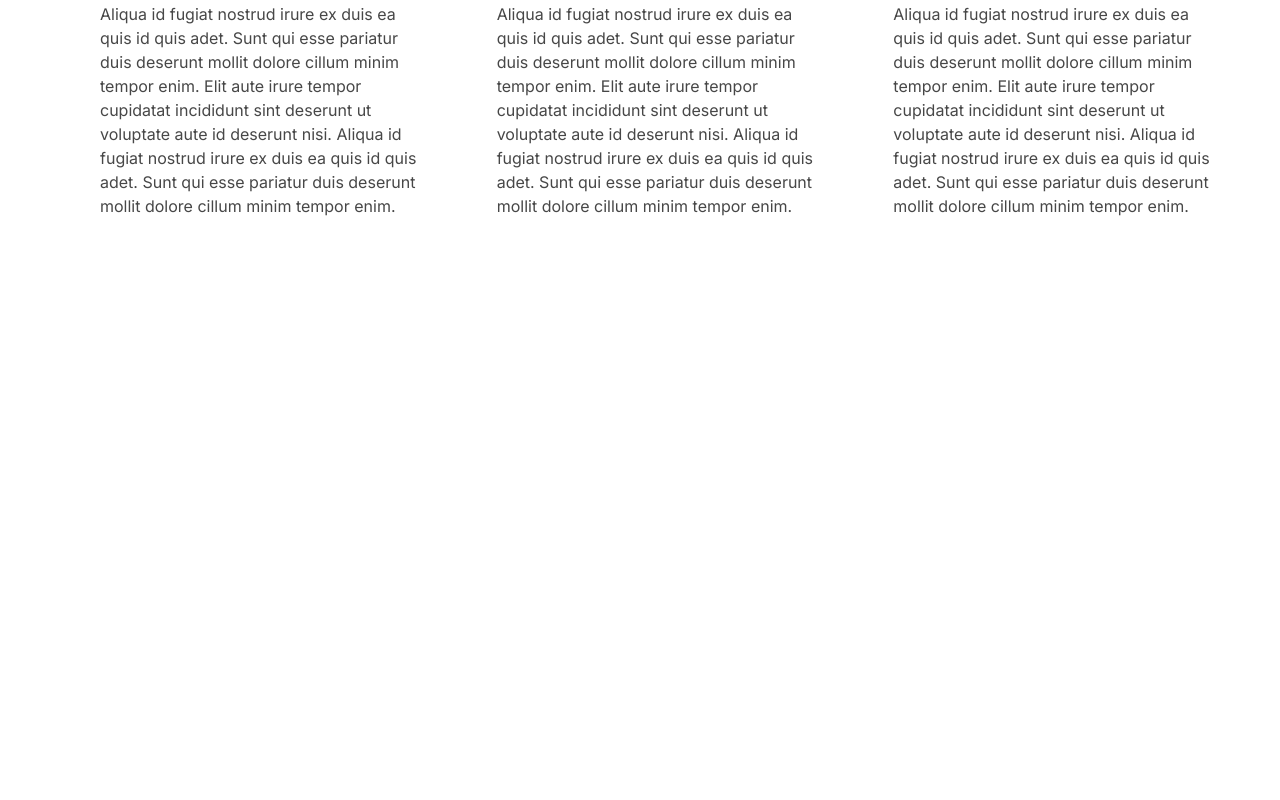
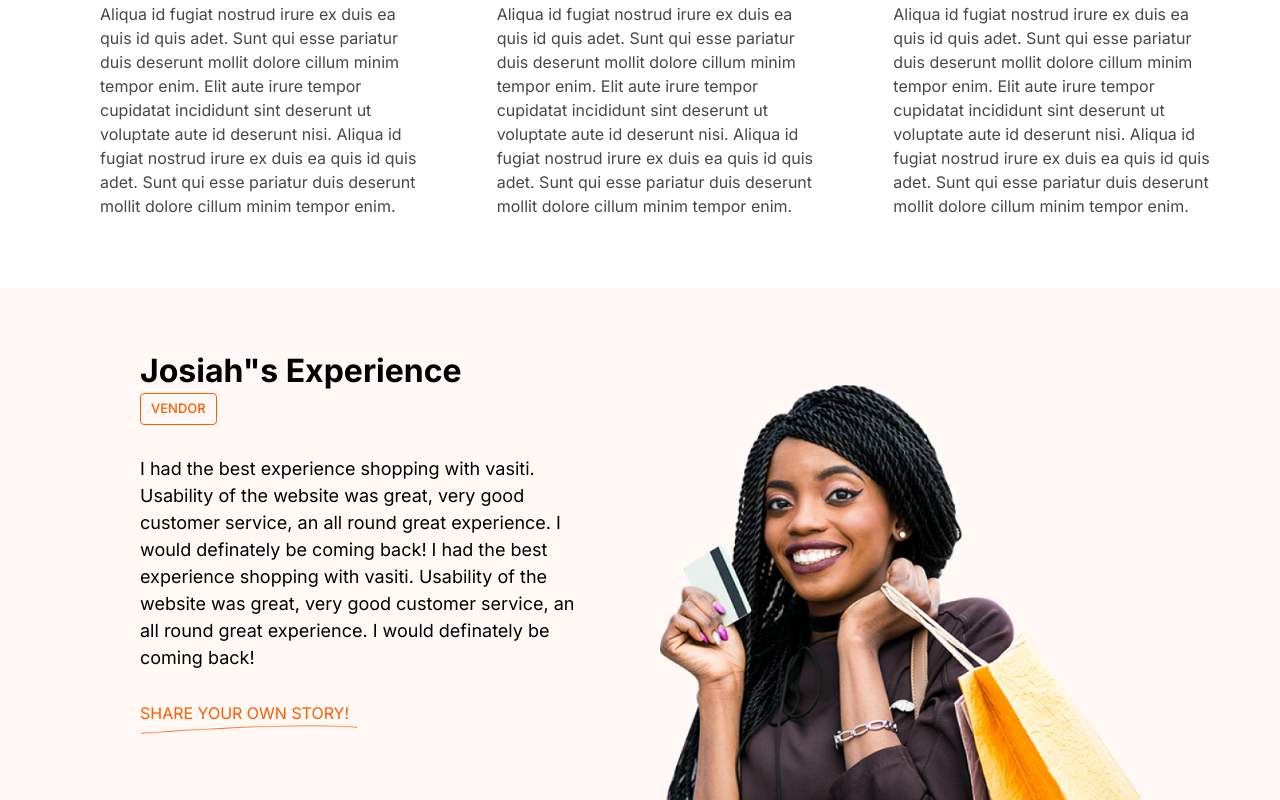
Before and after one commit to orsdev/vasity, a React (Create React App) app: page / in a window 1280 px wide. Shown: the part 1890-2690 px from the top of the page. Built offline with nearby package versions, Linux system fonts and the light colour scheme.

Commit message:
Josiah experience section added

```diff
--- a/src/components/Experiences/Experience.js
+++ b/src/components/Experiences/Experience.js
@@ -1,6 +1,7 @@
 import React from 'react';
 import { Box } from '@chakra-ui/react';
 import ToluxJoy from '../../assets/images/banner-1.png';
+import Josiah from '../../assets/images/banner-2.png';
 
 export const experiences = {
   toluxjoy: [
@@ -11,16 +12,19 @@ export const experiences = {
       text:
         'I had the best experience shopping with vasiti. Usability of the website was great, very good customer service, an all round great experience. I would definately be coming back! I had the best experience shopping with vasiti. Usability of the website was great, very good customer service, an all round great experience. I would definately be coming back!'
     }
+  ],
+  josiah: [
+    {
+      photoSrc: Josiah,
+      title: 'Josiah"s Experience',
+      type: 'VENDOR',
+      text:
+        'I had the best experience shopping with vasiti. Usability of the website was great, very good customer service, an all round great experience. I would definately be coming back! I had the best experience shopping with vasiti. Usability of the website was great, very good customer service, an all round great experience. I would definately be coming back!'
+    }
   ]
 };
 
-export default function Experience({
-  title,
-  photoSrc,
-  type,
-  text,
-  children
-}) {
+export default function Experience(props) {
   return (
     <>
       <Box
@@ -36,10 +40,9 @@ export default function Experience({
           md: '10rem repeat(4,1fr) 10rem'
         }}
         gridColumn="gap-start / -1"
-        bg="primary"
         overflowY="hidden"
-        gridRowStart={{ base: 3, md: 2 }}>
-        {children}
+        {...props}>
+        {props.children}
       </Box>
     </>
   );
--- /dev/null
+++ b/src/components/Experiences/Josiah.js
@@ -0,0 +1,76 @@
+import React from 'react';
+import { Box, Text } from '@chakra-ui/react';
+import Border from '../../assets/images/border.png';
+
+function Josiah({ name }) {
+  return (
+    <>
+      {name.map((data) => {
+        return (
+          <React.Fragment key={data.title}>
+            <Box
+              gridRow={{ base: '3 / 4', md: '2 / 6' }}
+              gridColumn={{
+                base: '2 / 7',
+                md: '2 / 3'
+              }}
+              alignSelf="center"
+              color="text">
+              <Text as="h3">{data.title}</Text>
+              <Text
+                as="span"
+                d="inline-block"
+                border="1px solid rgba(255,92,0,1)"
+                color="secondary"
+                px={1}
+                py={0.5}
+                mt={0.5}
+                borderRadius="4px">
+                {data.type}
+              </Text>
+              <Text as="p" pr="2vw" my={3}>
+                {data.text}
+              </Text>
+              <Box>
+                <Text as="p" fontSize={1.6} color="secondary">
+                  SHARE YOUR OWN STORY!
+                </Text>
+                <Text
+                  as="img"
+                  alt="Border"
+                  src={Border}
+                  w={{ base: '180px', lg: '218px' }}
+                />
+              </Box>
+            </Box>
+            <Box
+              pos="relative"
+              display="flex"
+              justify="center"
+              gridRow={{
+                base: '2 / 3',
+                md: '2 / -1'
+              }}
+              gridColumn={{
+                base: '2 / 7',
+                sm: '3 / 6',
+                md: '3 / 4'
+              }}
+              alignSelf={{ base: 'center', lg: 'end' }}>
+              <Text
+                as="img"
+                d="inline-block"
+                alt="Tolu & Joy"
+                borderRadius={{ base: '50%', md: '0' }}
+                src={data.photoSrc}
+                objectFit="contain"
+              />
+            </Box>
+          </React.Fragment>
+        );
+      })}
+    </>
+  );
+}
+
+export default Josiah;
--- a/src/pages/Testimonial.js
+++ b/src/pages/Testimonial.js
@@ -4,6 +4,7 @@ import Experience, {
   experiences
 } from '../components/Experiences/Experience';
 import ToluxJoy from '../components/Experiences/ToluxJoy';
+import Josiah from '../components/Experiences/Josiah';
 import Stories from '../components/Story/Story';
 import StoryOne from '../components/Story/StoryOne';
 
@@ -11,12 +12,17 @@ function Testimonial() {
   return (
     <>
       <Hero />
-      <Experience>
+      <Experience gridRowStart={{ base: 3, md: 2 }} bg="primary">
         <ToluxJoy name={experiences['toluxjoy']} />
       </Experience>
       <Stories>
         <StoryOne />
       </Stories>
+      <Experience
+        bg="accent.light-100"
+        gridRowStart={{ base: 5, md: 4 }}>
+        <Josiah name={experiences['josiah']} />
+      </Experience>
     </>
   );
 }
```
